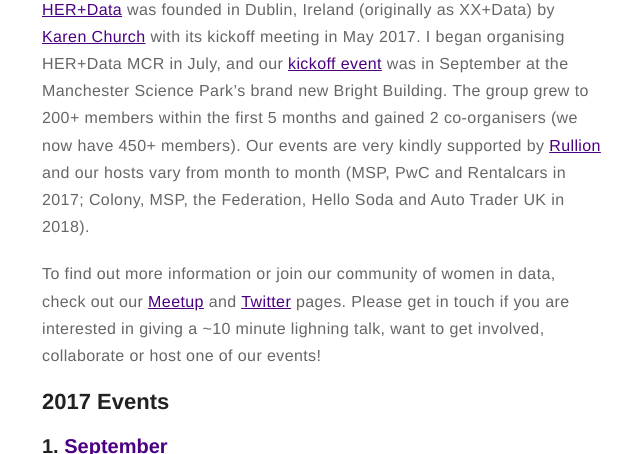
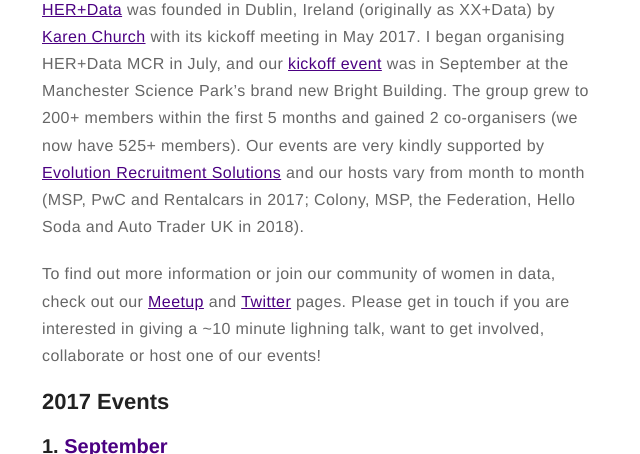
Before and after one commit to rainsworth/rainsworth.github.io_old, a Jekyll site: the page built from _posts/2018-01-10-HER-Data-MCR.markdown, in a window 1280 px wide and 900 px high, scrolled down 618 px, cut to the strip 205-659 px from the top of the window. Shown: the whole strip, without its empty margins (318-958 px from the left). Built offline with Jekyll 4.4.1, drawn with Linux system fonts in a browser that asks for light colours; comment, search, counter and statistics services are not loaded; part of the change alters nothing that is shown; some of the changed text lies outside the part shown.

Commit message:
Update 2018-01-10-HER-Data-MCR.markdown

```diff
--- a/_posts/2018-01-10-HER-Data-MCR.markdown
+++ b/_posts/2018-01-10-HER-Data-MCR.markdown
@@ -16,7 +16,7 @@ I organise the Manchester chapter of [HER+Data](http://herplusdata.org/) - a mee
 
 <img src="https://raw.githubusercontent.com/rainsworth/rainsworth.github.io/master/assets/images/projects/herplusdatamcr/05organiser.jpg">
 
-[HER+Data](https://www.meetup.com/HER-Data) was founded in Dublin, Ireland (originally as XX+Data) by [Karen Church](https://twitter.com/karenchurch) with its kickoff meeting in May 2017. I began organising HER+Data MCR in July, and our [kickoff event](https://www.meetup.com/HER-Data-MCR/events/241920306/) was in September at the Manchester Science Park's brand new Bright Building. The group grew to 200+ members within the first 5 months and gained 2 co-organisers (we now have 450+ members). Our events are very kindly supported by [Rullion](https://www.rullion.co.uk/) and our hosts vary from month to month (MSP, PwC and Rentalcars in 2017; Colony, MSP, the Federation, Hello Soda and Auto Trader UK in 2018).
+[HER+Data](https://www.meetup.com/HER-Data) was founded in Dublin, Ireland (originally as XX+Data) by [Karen Church](https://twitter.com/karenchurch) with its kickoff meeting in May 2017. I began organising HER+Data MCR in July, and our [kickoff event](https://www.meetup.com/HER-Data-MCR/events/241920306/) was in September at the Manchester Science Park's brand new Bright Building. The group grew to 200+ members within the first 5 months and gained 2 co-organisers (we now have 525+ members). Our events are very kindly supported by [Evolution Recruitment Solutions](https://www.evolutionjobs.com/uk/) and our hosts vary from month to month (MSP, PwC and Rentalcars in 2017; Colony, MSP, the Federation, Hello Soda and Auto Trader UK in 2018).
 
 To find out more information or join our community of women in data, check out our [Meetup](https://www.meetup.com/HER-Data-MCR/) and [Twitter](https://twitter.com/herplusdatamcr) pages. Please get in touch if you are interested in giving a ~10 minute lighning talk, want to get involved, collaborate or host one of our events!
 
@@ -158,6 +158,28 @@ Attendees: ~40
 
 <img src="https://raw.githubusercontent.com/rainsworth/rainsworth.github.io/master/assets/images/projects/herplusdatamcr/12social.png">
 
+<img src="https://raw.githubusercontent.com/rainsworth/rainsworth.github.io/master/assets/images/projects/herplusdatamcr/12group.jpg">
+
 Host: [Thoughtworks](https://www.thoughtworks.com/fedhouse-manchester)
 
 Speakers: [Lindsay Pellow](https://twitter.com/lins_pell) (Co-op), [Evolution Recruitment Solutions](https://www.evolutionjobs.com/uk/) Interview Techniques Masterclass
+
+Attendees: ~30
+
+### 13. [November](https://www.meetup.com/HER-Data-MCR/events/255694843/)
+
+<img src="https://raw.githubusercontent.com/rainsworth/rainsworth.github.io/master/assets/images/projects/herplusdatamcr/13social.png">
+
+<img src="https://raw.githubusercontent.com/rainsworth/rainsworth.github.io/master/assets/images/projects/herplusdatamcr/13group.jpg">
+
+Host: [KPMG](https://home.kpmg.com/uk/en/home/about/offices/manchester-1.html)
+
+Speakers: [Anne Sloman](https://twitter.com/anne_sloman) (Red Tiger Consulting), [Mayowa Ayodele](https://www.linkedin.com/in/ayodele-mayowa-434a9848/) (DWF Law), [Katie-Marie Friday](https://uk.linkedin.com/in/katie-marie-friday-4363b3127) (KPMG)
+
+Attendees: ~50
+
+
+### Other events:
+
+- [Manchester Hacktoberfest by PyDataMCR, PyLadiesNW, and HER+Data](https://www.eventbrite.com/e/manchester-hacktoberfest-by-pydatamcr-pyladiesnw-and-herdata-tickets-50085693658#)
+- [All the Women in Tech Christmas Bonanza!](https://www.eventbrite.co.uk/e/all-the-women-in-tech-christmas-bonanza-tickets-51544619344)
```
